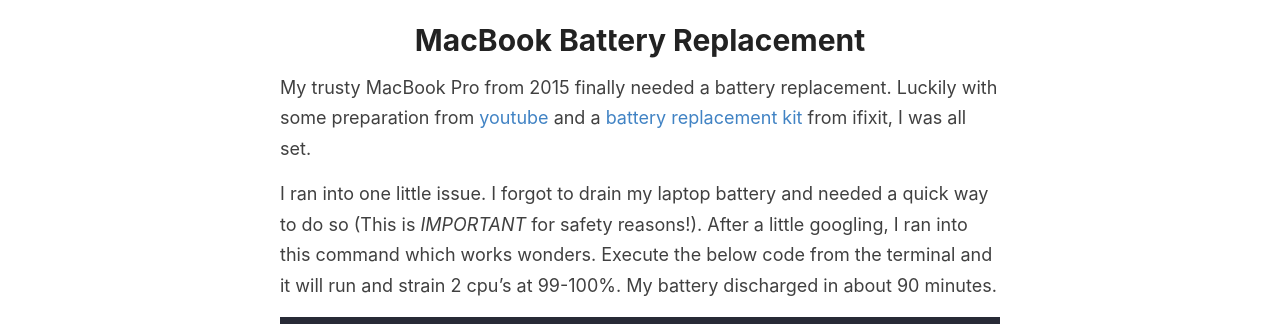
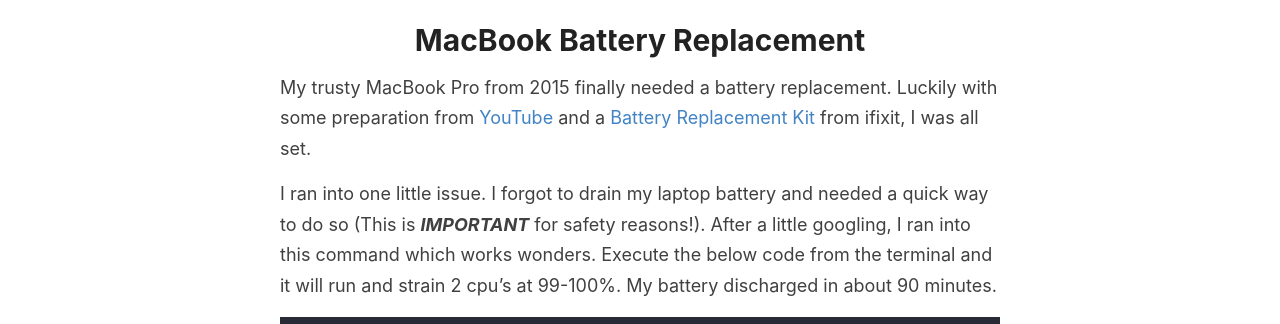
Before and after one commit to dustinsterk/dustinsterk.github.io, a Jekyll site: the page built from _posts/2022-06-21-Fastest-Way-To-Drain-Macbook-Battery copy.md, in a window 1280 px wide. Shown: the part 571-895 px from the top of the page. Built offline with Jekyll 4.4.1, drawn with Linux system fonts in a browser that asks for light colours; our own code applies the rules of GitHub Pages for plain Markdown files; comment, search, counter and statistics services are not loaded.

````diff
--- a/_posts/2022-06-21-Fastest-Way-To-Drain-Macbook-Battery copy.md
+++ b/_posts/2022-06-21-Fastest-Way-To-Drain-Macbook-Battery copy.md
@@ -10,9 +10,9 @@ Useful when replacing your battery
 {:style="color:gray;font-style:italic;font-size:90%;text-align:center;"}
 
 # MacBook Battery Replacement
-My trusty MacBook Pro from 2015 finally needed a battery replacement. Luckily with some preparation from [youtube](https://www.youtube.com/watch?v=d-LwyWh4x8w){:target="_blank"} and a [battery replacement kit](https://www.ifixit.com/Store/Mac/MacBook-Pro-15-Inch-Retina-Mid-2015-Battery/IF117-048?o=5){:target="_blank"} from ifixit, I was all set.
+My trusty MacBook Pro from 2015 finally needed a battery replacement. Luckily with some preparation from [YouTube](https://www.youtube.com/watch?v=d-LwyWh4x8w){:target="_blank"} and a [Battery Replacement Kit](https://www.ifixit.com/Store/Mac/MacBook-Pro-15-Inch-Retina-Mid-2015-Battery/IF117-048?o=5){:target="_blank"} from ifixit, I was all set.
 
-I ran into one little issue.  I forgot to drain my laptop battery and needed a quick way to do so (This is *IMPORTANT* for safety reasons!).  After a little googling, I ran into this command which works wonders.  Execute the below code from the terminal and it will run and strain 2 cpu's at 99-100%.  My battery discharged in about 90 minutes.
+I ran into one little issue.  I forgot to drain my laptop battery and needed a quick way to do so (This is ***IMPORTANT*** for safety reasons!).  After a little googling, I ran into this command which works wonders.  Execute the below code from the terminal and it will run and strain 2 cpu's at 99-100%.  My battery discharged in about 90 minutes.
 
 ```
 yes > /dev/null & yes > /dev/null
````
